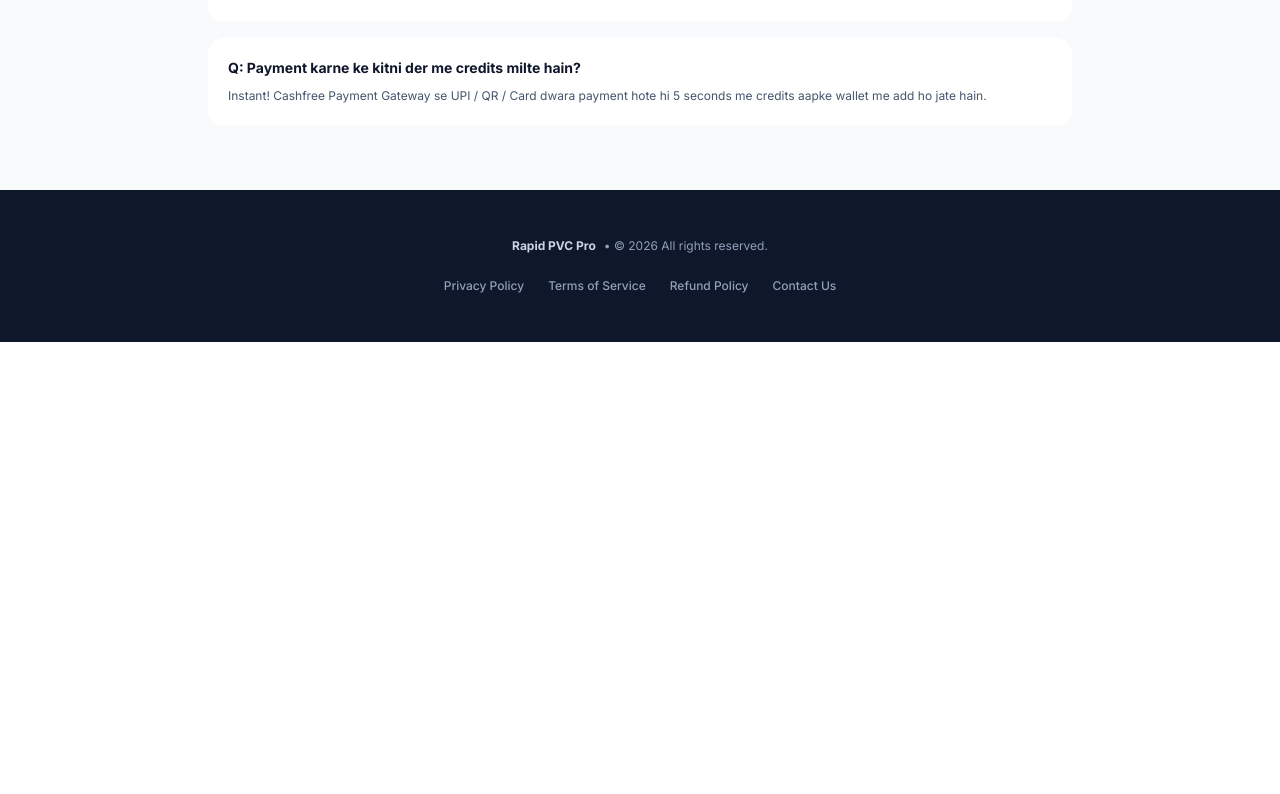
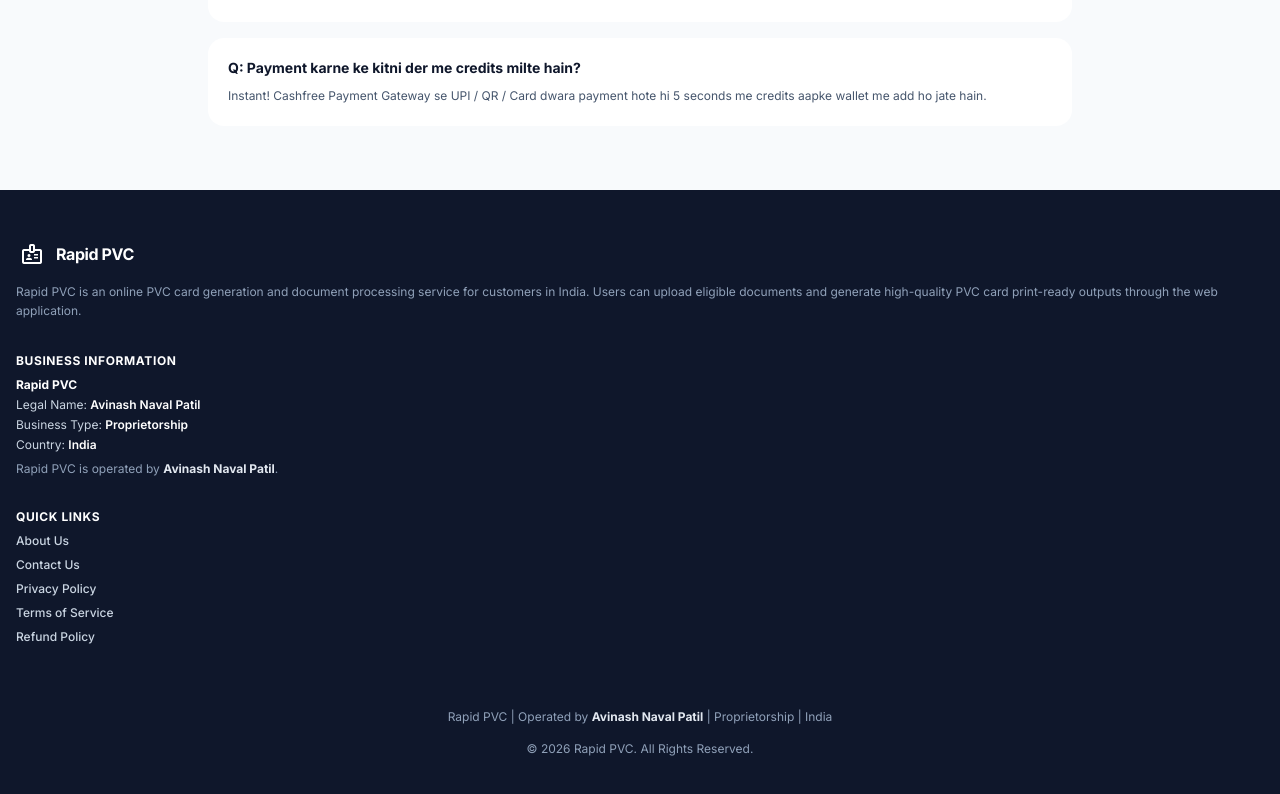
Before and after one commit to officialavinashpatil404-crypto/pvc-card-pro, a Next.js app: page / in a window 1280 px wide. Shown: the part 5226-6020 px from the top of the page. Before the commit the page ends 5568 px from the top, so only its background shows below. Built offline with nearby package versions, Linux system fonts and the light colour scheme.

Commit message:
docs: add legal identity information for Cashfree verification

```diff
--- /dev/null
+++ b/src/app/about/page.tsx
@@ -0,0 +1,52 @@
+import Link from 'next/link';
+
+export default function AboutPage() {
+  return (
+    <div className="max-w-4xl mx-auto p-6 sm:p-10 space-y-8 text-slate-800">
+      <div className="flex items-center justify-between border-b border-slate-200 pb-4">
+        <h1 className="text-3xl font-extrabold tracking-tight text-slate-900">About Rapid PVC</h1>
+        <Link href="/" className="text-xs font-semibold text-emerald-600 hover:underline">
+          &larr; Back to Home
+        </Link>
+      </div>
+
+      <div className="space-y-4 leading-relaxed text-slate-600 text-sm sm:text-base">
+        <p className="font-medium text-slate-900">
+          Rapid PVC is an online PVC card generation and document processing service for customers in India. Users can upload eligible documents and generate high-quality PVC card print-ready outputs through the web application.
+        </p>
+        <p>
+          Rapid PVC is operated by <strong className="text-slate-900 font-semibold">Avinash Naval Patil</strong>.
+        </p>
+      </div>
+
+      <div className="bg-slate-50 p-6 rounded-2xl border border-slate-200/80 shadow-sm space-y-4">
+        <h2 className="text-lg font-bold text-slate-900 border-b border-slate-200/60 pb-2">Business Information</h2>
+        <div className="grid grid-cols-1 sm:grid-cols-2 gap-4 text-sm">
+          <div>
+            <span className="text-xs font-semibold uppercase text-slate-400 block">Business Name</span>
+            <span className="font-bold text-slate-900">Rapid PVC</span>
+          </div>
+          <div>
+            <span className="text-xs font-semibold uppercase text-slate-400 block">Legal Name</span>
+            <span className="font-bold text-slate-900">Avinash Naval Patil</span>
+          </div>
+          <div>
+            <span className="text-xs font-semibold uppercase text-slate-400 block">Business Type</span>
+            <span className="font-bold text-slate-900">Proprietorship</span>
+          </div>
+          <div>
+            <span className="text-xs font-semibold uppercase text-slate-400 block">Country</span>
+            <span className="font-bold text-slate-900">India</span>
+          </div>
+        </div>
+      </div>
+
+      <div className="pt-6 border-t border-slate-200 flex flex-wrap gap-4 text-xs text-slate-500 font-medium">
+        <Link href="/contact" className="hover:text-slate-900">Contact Us</Link> &bull;
+        <Link href="/privacy-policy" className="hover:text-slate-900">Privacy Policy</Link> &bull;
+        <Link href="/terms-conditions" className="hover:text-slate-900">Terms and Conditions</Link> &bull;
+        <Link href="/refund-policy" className="hover:text-slate-900">Refund Policy</Link>
+      </div>
+    </div>
+  );
+}
--- a/src/app/contact/page.tsx
+++ b/src/app/contact/page.tsx
@@ -48,6 +48,31 @@
           <button type="button" className="w-full py-sm bg-primary text-on-primary rounded-lg font-label-md hover:bg-primary/90 transition-colors">Submit</button>
         </form>
       </div>
+
+      <div className="bg-slate-50 p-6 rounded-2xl border border-slate-200/80 shadow-sm space-y-3 mt-lg">
+        <h2 className="text-lg font-bold text-slate-900 border-b border-slate-200/60 pb-2">Business Information</h2>
+        <p className="text-sm font-medium text-slate-700">
+          Rapid PVC is operated by <strong className="text-slate-900 font-semibold">Avinash Naval Patil</strong>.
+        </p>
+        <div className="grid grid-cols-1 sm:grid-cols-2 gap-3 text-sm pt-2">
+          <div>
+            <span className="text-xs font-semibold uppercase text-slate-400 block">Business Name</span>
+            <span className="font-bold text-slate-900">Rapid PVC</span>
+          </div>
+          <div>
+            <span className="text-xs font-semibold uppercase text-slate-400 block">Legal Name</span>
+            <span className="font-bold text-slate-900">Avinash Naval Patil</span>
+          </div>
+          <div>
+            <span className="text-xs font-semibold uppercase text-slate-400 block">Business Type</span>
+            <span className="font-bold text-slate-900">Proprietorship</span>
+          </div>
+          <div>
+            <span className="text-xs font-semibold uppercase text-slate-400 block">Country</span>
+            <span className="font-bold text-slate-900">India</span>
+          </div>
+        </div>
+      </div>
     </div>
   );
 }
--- a/src/app/page.tsx
+++ b/src/app/page.tsx
@@ -477,17 +477,73 @@
 
       {/* ── Footer ─────────────────────────────────────────────────────────── */}
       <footer className={`border-t py-12 px-4 sm:px-6 transition-colors ${
-        isDark ? 'bg-slate-950 border-slate-800 text-slate-500' : 'bg-slate-900 text-slate-400 border-slate-800'
+        isDark ? 'bg-slate-950 border-slate-800 text-slate-400' : 'bg-slate-900 text-slate-300 border-slate-800'
       }`}>
-        <div className="max-w-7xl mx-auto flex flex-col md:flex-row items-center justify-between gap-6 text-xs">
-          <div className="flex items-center gap-2">
-            <span className="font-bold text-slate-300">Rapid PVC Pro</span> &bull; &copy; {new Date().getFullYear()} All rights reserved.
+        <script
+          type="application/ld+json"
+          dangerouslySetInnerHTML={{
+            __html: JSON.stringify({
+              "@context": "https://schema.org",
+              "@type": "Organization",
+              "name": "Rapid PVC",
+              "legalName": "Avinash Naval Patil",
+              "description": "Rapid PVC is an online PVC card generation and document processing service for customers in India.",
+              "address": {
+                "@type": "PostalAddress",
+                "addressCountry": "IN"
+              }
+            })
+          }}
+        />
+        <div className="max-w-7xl mx-auto space-y-8">
+          {/* Main Footer Grid */}
+          <div className="grid grid-cols-1 md:grid-cols-3 gap-8 text-xs pb-8 border-b border-slate-800">
+            {/* Column 1: Service Description */}
+            <div className="space-y-3">
+              <div className="flex items-center gap-2">
+                <div className="w-8 h-8 rounded-lg bg-gradient-to-tr from-emerald-500 to-indigo-600 flex items-center justify-center text-white font-bold">
+                  <span className="material-symbols-outlined text-[18px]">badge</span>
+                </div>
+                <span className="text-base font-bold text-white tracking-tight">Rapid PVC</span>
+              </div>
+              <p className="text-slate-400 leading-relaxed">
+                Rapid PVC is an online PVC card generation and document processing service for customers in India. Users can upload eligible documents and generate high-quality PVC card print-ready outputs through the web application.
+              </p>
+            </div>
+
+            {/* Column 2: Legal & Business Identity for Cashfree */}
+            <div className="space-y-2">
+              <h3 className="font-bold text-white text-xs uppercase tracking-wider">Business Information</h3>
+              <div className="space-y-1 text-slate-300">
+                <p className="font-bold text-white">Rapid PVC</p>
+                <p>Legal Name: <span className="text-white font-semibold">Avinash Naval Patil</span></p>
+                <p>Business Type: <span className="text-white font-semibold">Proprietorship</span></p>
+                <p>Country: <span className="text-white font-semibold">India</span></p>
+                <p className="pt-1 text-slate-400">Rapid PVC is operated by <strong className="text-slate-200">Avinash Naval Patil</strong>.</p>
+              </div>
+            </div>
+
+            {/* Column 3: Navigation Links */}
+            <div className="space-y-2">
+              <h3 className="font-bold text-white text-xs uppercase tracking-wider">Quick Links</h3>
+              <ul className="space-y-2 font-medium">
+                <li><Link href="/about" className="hover:text-white transition-colors">About Us</Link></li>
+                <li><Link href="/contact" className="hover:text-white transition-colors">Contact Us</Link></li>
+                <li><Link href="/privacy-policy" className="hover:text-white transition-colors">Privacy Policy</Link></li>
+                <li><Link href="/terms-conditions" className="hover:text-white transition-colors">Terms of Service</Link></li>
+                <li><Link href="/refund-policy" className="hover:text-white transition-colors">Refund Policy</Link></li>
+              </ul>
+            </div>
           </div>
-          <div className="flex items-center gap-6 font-medium">
-            <Link href="/privacy-policy" className="hover:text-slate-300">Privacy Policy</Link>
-            <Link href="/terms-conditions" className="hover:text-slate-300">Terms of Service</Link>
-            <Link href="/refund-policy" className="hover:text-slate-300">Refund Policy</Link>
-            <Link href="/contact" className="hover:text-slate-300">Contact Us</Link>
+
+          {/* Bottom Business Line */}
+          <div className="flex flex-col md:flex-row items-center justify-between gap-4 text-xs text-slate-400">
+            <div>
+              Rapid PVC | Operated by <strong className="text-slate-200">Avinash Naval Patil</strong> | Proprietorship | India
+            </div>
+            <div>
+              &copy; {new Date().getFullYear()} Rapid PVC. All Rights Reserved.
+            </div>
           </div>
         </div>
       </footer>
--- a/src/app/privacy-policy/page.tsx
+++ b/src/app/privacy-policy/page.tsx
@@ -19,9 +19,9 @@
         All payments are securely processed by Cashfree. Rapid PVC does not store or process your credit card numbers, UPI IDs, or bank account details.
       </p>
 
-      <h2 className="font-headline-md mt-lg">4. Contact Us</h2>
+      <h2 className="font-headline-md mt-lg">4. Business Operator & Contact Us</h2>
       <p className="font-body-md">
-        If you have any questions about this Privacy Policy, please contact us at support@pvccardpro.com.
+        Rapid PVC is operated by Avinash Naval Patil (Proprietorship, India). Legal Name: Avinash Naval Patil. If you have any questions about this Privacy Policy, please contact us at support@pvccardpro.com.
       </p>
     </div>
   );
--- a/src/app/refund-policy/page.tsx
+++ b/src/app/refund-policy/page.tsx
@@ -18,6 +18,11 @@
       <p className="font-body-md">
         If a transaction fails but money is deducted from your bank account, the amount is typically reversed by your bank within 5-7 business days. Please contact support@pvccardpro.com with your transaction ID if you experience issues.
       </p>
+
+      <h2 className="font-headline-md mt-lg">4. Business Entity Information</h2>
+      <p className="font-body-md">
+        Rapid PVC is operated by Avinash Naval Patil (Proprietorship, India). Legal Name: Avinash Naval Patil.
+      </p>
     </div>
   );
 }
--- a/src/app/sitemap.ts
+++ b/src/app/sitemap.ts
@@ -21,6 +21,12 @@
       lastModified: new Date(),
       changeFrequency: 'monthly',
       priority: 0.8,
+    },
+    {
+      url: `${baseUrl}/about`,
+      lastModified: new Date(),
+      changeFrequency: 'yearly',
+      priority: 0.5,
     },
     {
       url: `${baseUrl}/privacy-policy`,
--- a/src/app/terms-conditions/page.tsx
+++ b/src/app/terms-conditions/page.tsx
@@ -23,6 +23,11 @@
       <p className="font-body-md">
         We strive for 99.9% uptime, but we do not guarantee continuous, uninterrupted access to the Rapid PVC generation engine.
       </p>
+
+      <h2 className="font-headline-md mt-lg">5. Business Entity Information</h2>
+      <p className="font-body-md">
+        Rapid PVC is operated by Avinash Naval Patil (Proprietorship, India). Legal Name: Avinash Naval Patil.
+      </p>
     </div>
   );
 }
```
